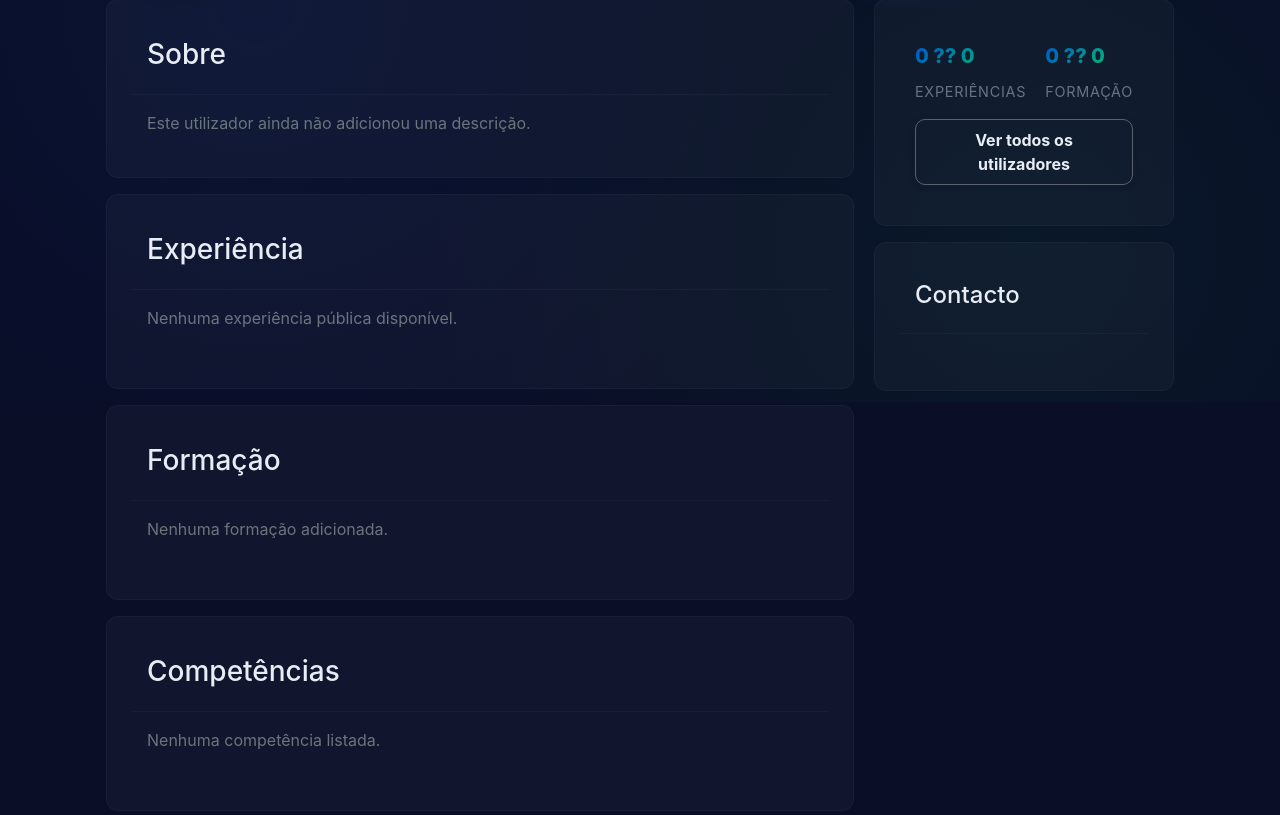
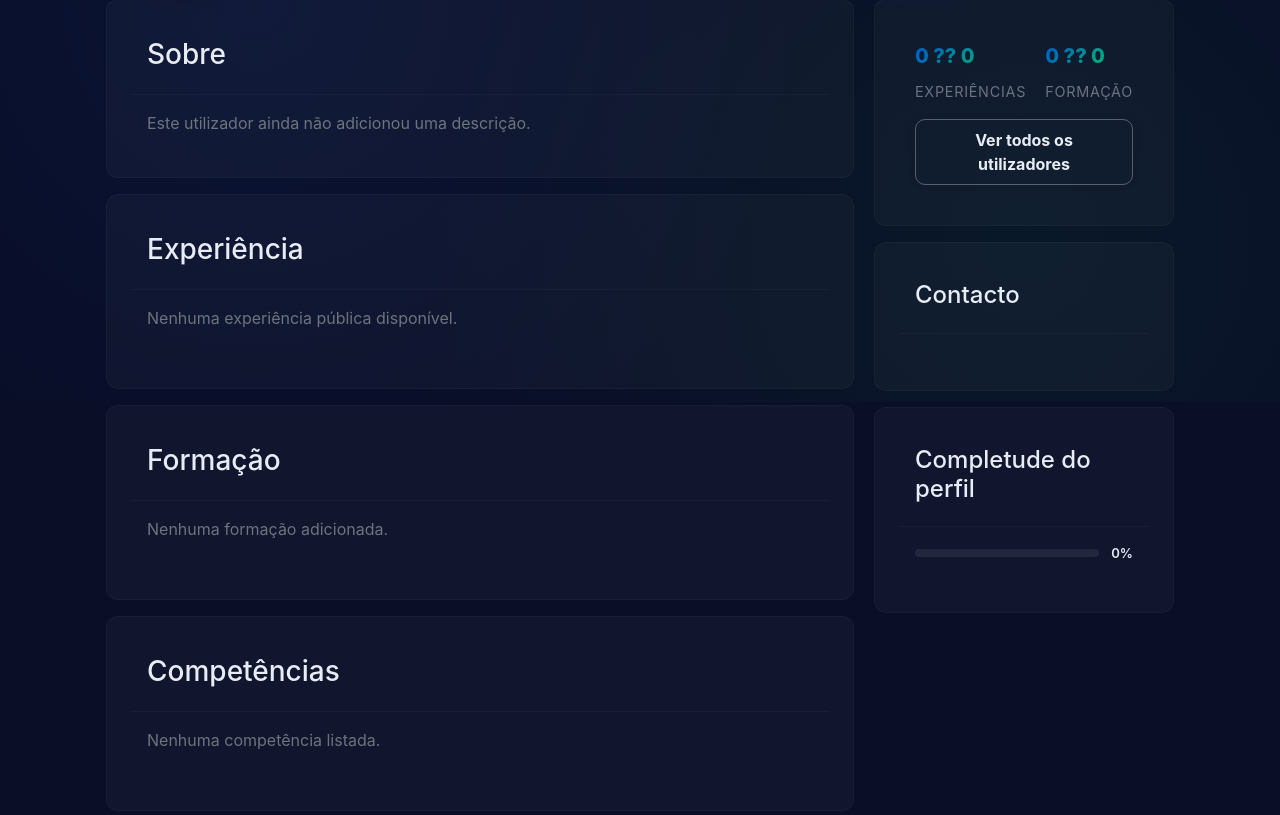
Before and after one commit to didisbp3-alt/xceleratesystemslinksagain, an ASP.NET Core app: template APIPSI16_4/XcelerateLinks/Views/Users/Details.cshtml in a window 1280 px wide. Shown: the part 398-1213 px from the top of the page. Run offline with ASP.NET Core 8, Linux system fonts and the light colour scheme; the template is opened without the code that fills it, so the values that code supplies are empty; some libraries are stand-ins or nearby versions.

Commit message:
Add Open to Work badge, profile completeness indicator, and polish rating UI
Co-authored-by: didisbp3-alt <264655493+didisbp3-alt@users.noreply.github.com>

```diff
--- a/APIPSI16_4/XcelerateLinks/Views/Users/Details.cshtml
+++ b/APIPSI16_4/XcelerateLinks/Views/Users/Details.cshtml
@@ -73,6 +73,10 @@
                 </div>
 
                 <div class="profile-meta">
+                    @if (Model?.JobPreference != null && Model.JobPreference > 0)
+                    {
+                        <span class="meta-item" style="background:rgba(0,221,85,0.12);border:1px solid rgba(0,221,85,0.3);color:#00DD55;border-radius:20px;padding:0.2rem 0.75rem;font-size:0.8rem;font-weight:600;">🟢 Disponível para trabalhar</span>
+                    }
                     @if (!string.IsNullOrEmpty(location))
                     {
                         <span class="meta-item">📍 @location</span>
@@ -291,6 +295,37 @@
                     }
                 </div>
             </div>
+
+            @if (Model != null)
+            {
+                var completeness = 0;
+                if (!string.IsNullOrWhiteSpace(Model.ProfileBio)) completeness += 20;
+                if (Model.Experiences != null && Model.Experiences.Any()) completeness += 20;
+                if (Model.Educations != null && Model.Educations.Any()) completeness += 20;
+                if (Model.Skills != null && Model.Skills.Any()) completeness += 20;
+                if (!string.IsNullOrEmpty(Model.ProfilePictureUrl)) completeness += 20;
+                <div class="card mt-3">
+                    <div class="card-header"><h4>Completude do perfil</h4></div>
+                    <div class="card-body">
+                        <div style="display:flex; align-items:center; gap:0.75rem; margin-bottom:0.5rem;">
+                            <div style="flex:1; background:rgba(255,255,255,0.08); border-radius:20px; height:8px; overflow:hidden;">
+                                <div style="width:@completeness%; background: @(completeness >= 80 ? "#00DD55" : completeness >= 40 ? "#f59e0b" : "#0052CC"); height:100%; border-radius:20px; transition:width 0.6s;"></div>
+                            </div>
+                            <span style="font-size:0.82rem; font-weight:600;">@completeness%</span>
+                        </div>
+                        <p style="font-size:0.78rem; color:#a8b2c1; margin:0;">
+                            @if (completeness < 100 && isOwner)
+                            {
+                                <span>Completa o teu perfil para aumentar a visibilidade.</span>
+                            }
+                            else if (completeness == 100)
+                            {
+                                <span style="color:#00DD55;">✓ Perfil completo!</span>
+                            }
+                        </p>
+                    </div>
+                </div>
+            }
         </aside>
     </div>
 </section>
```
